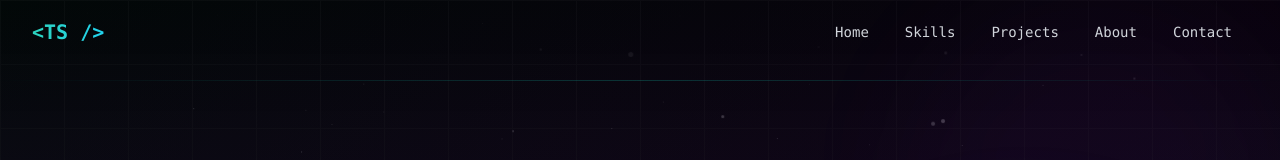
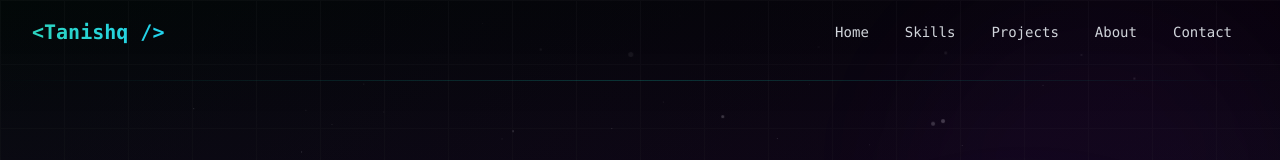
Before and after one commit to tyblue18/PW, a Next.js app: page / in a window 1280 px wide. Shown: the top 160 px of the page. Built offline with nearby package versions, Linux system fonts and the light colour scheme.

Commit message:
Change navigation logo from TS to Tanishq

```diff
--- a/components/Navigation.tsx
+++ b/components/Navigation.tsx
@@ -56,7 +56,7 @@ export default function Navigation() {
               className="text-xl font-bold font-mono bg-gradient-to-r from-teal-400 to-cyan-400 bg-clip-text text-transparent hover:from-teal-300 hover:to-cyan-300 transition-all"
               aria-label="Scroll to top"
             >
-              &lt;TS /&gt;
+              &lt;Tanishq /&gt;
             </button>
           </div>
 
```
